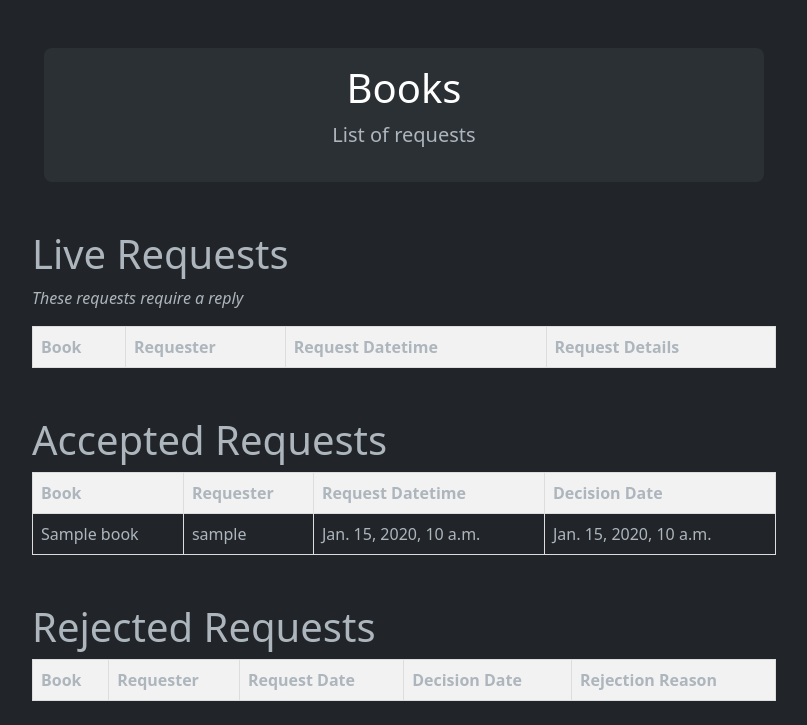
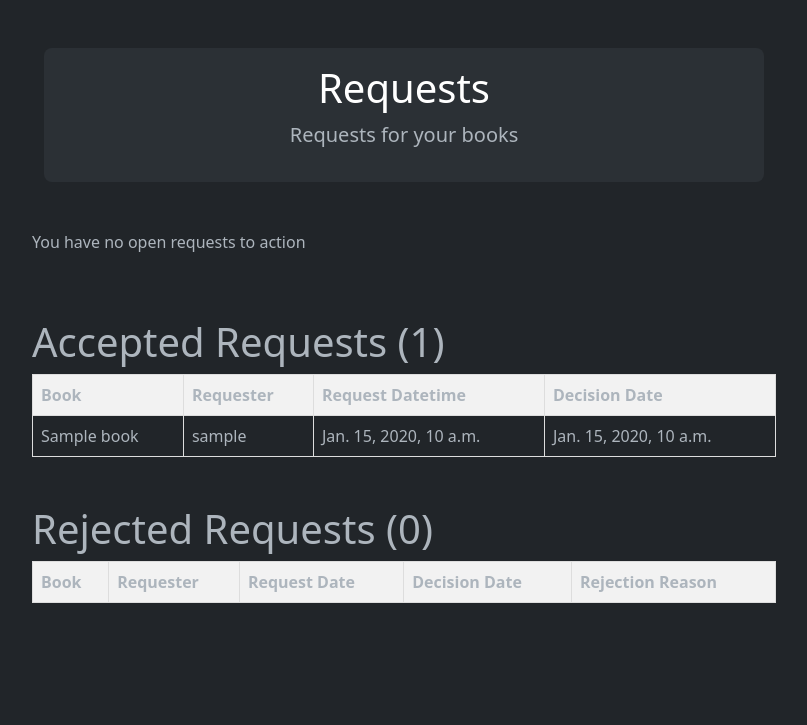
Before and after one commit to RickPaddock/bookswap, a Django app: page /requests_to_user_all/ in a window 1280 px wide. Shown: the part 113-838 px from the top of the page, without its empty margins (236-1043 px from the left). After the commit the page ends 716 px from the top, so only its background shows below. Run offline with Django 5.2, Linux system fonts and the light colour scheme; a user stored in the database is signed in; tables that the repository leaves empty hold one stand-in row (values such as "Sample post"); lists and menus that the app fills with data are empty; some libraries are stand-ins or nearby versions.

Commit message:
One request update view

```diff
--- a/books/templates/requests_to_user_all.html
+++ b/books/templates/requests_to_user_all.html
@@ -3,8 +3,8 @@
 
     <div class="container my-5">
         <div class="p-3 text-center bg-body-tertiary rounded-3">
-            <h1 class="text-body-emphasis">Books</h1>
-            <p class="lead">List of requests</p>
+            <h1 class="text-body-emphasis">Requests</h1>
+            <p class="lead">Requests for your books</p>
         </div>
     </div>
 
@@ -22,7 +22,8 @@
             background-color: #f2f2f2;
         }
     </style>
-    <h1>Live Requests</h1>
+    {% if requests_to_user_open.count > 0 %}
+        <h1>Live Requests ({{requests_to_user_open.count}})</h1>
         <p><i>These requests require a reply</i></p>
         <table>
             <thead>
@@ -44,8 +45,11 @@
                 {% endfor %}
             </tbody>
         </table>
+    {% else %}
+        <p>You have no open requests to action</p>
+    {% endif %}
     <br><br>
-    <h1>Accepted Requests</h1>
+    <h1>Accepted Requests ({{requests_to_user_accept.count}})</h1>
     <table>
         <thead>
             <tr>
@@ -67,7 +71,7 @@
         </tbody>
     </table>
     <br><br>
-    <h1>Rejected Requests</h1>
+    <h1>Rejected Requests ({{requests_to_user_reject.count}})</h1>
     <table>
         <thead>
             <tr>
--- a/books/views.py
+++ b/books/views.py
@@ -18,6 +18,8 @@ import requests
 from requests.exceptions import RequestException
 from json.decoder import JSONDecodeError
 from django.utils import timezone
+from datetime import timedelta
+from django.utils.dateparse import parse_datetime
 from .models import (
     Book,
     CustomUser,
@@ -350,14 +352,13 @@ class AddToWishListConfirmView(TemplateView):
     template_name = "add_to_wishlist_confirm.html"
 
 
-# TODO: If a user has requested the book before, the request button doesnt disable in the single_book page when pressed
 class RequestRaisedView(LoginRequiredMixin, UpdateView):
     def post(self, request, *args, **kwargs):
         requester_id = request.POST.get("requester")
         owner_id = request.POST.get("owner")
         google_book_id = request.POST.get("google_book_id")
         if requester_id and owner_id and google_book_id:
-            RequestBook.objects.get_or_create(
+            RequestBook.objects.create(
                 requester=CustomUser.objects.get(pk=requester_id),
                 owner=CustomUser.objects.get(pk=owner_id),
                 book=Book.objects.get(pk=google_book_id),
@@ -400,38 +401,28 @@ class RequestsToUserSingle(LoginRequiredMixin, DetailView):
     template_name = "requests_to_user_single.html"
 
 
-# TODO: combine these into one view
-class RequestApproveView(LoginRequiredMixin, UpdateView):
+class RequestDecisionView(LoginRequiredMixin, UpdateView):
     def post(self, request, *args, **kwargs):
+        time_window = timedelta(seconds=1)  # Calculate a small time window for matching
+        decisionInput = request.POST.get("decision")
         requester_id = request.POST.get("requester")
         owner_id = request.POST.get("owner")
         google_book_id = request.POST.get("google_book_id")
-        if requester_id and owner_id and google_book_id:
+        reject_reason = request.POST.get("reject_reason")  # Will be blank for approve
+        request_datetime = parse_datetime(request.POST.get("request_datetime"))
+        if decisionInput and requester_id and owner_id and google_book_id:
             request_book = RequestBook.objects.get(
                 requester=CustomUser.objects.get(pk=requester_id),
                 owner=CustomUser.objects.get(pk=owner_id),
                 book=Book.objects.get(pk=google_book_id),
+                request_datetime__gte=request_datetime - time_window,
+                request_datetime__lte=request_datetime + time_window,
             )
-            request_book.decision = True
+            if decisionInput == "Approve":
+                request_book.decision = True
+            elif decisionInput == "Reject":
+                request_book.decision = False
+            request_book.reject_reason = reject_reason
             request_book.decision_datetime = timezone.now()
             request_book.save()
             return HttpResponseRedirect(reverse("requests_to_user_all"))
-
-
-class RequestRejectView(LoginRequiredMixin, UpdateView):
-    def post(self, request, *args, **kwargs):
-        requester_id = request.POST.get("requester")
-        owner_id = request.POST.get("owner")
-        google_book_id = request.POST.get("google_book_id")
-        reject_reason = request.POST.get("reject_reason")
-        if requester_id and owner_id and google_book_id:
-            request_book = RequestBook.objects.get(
-                requester=CustomUser.objects.get(pk=requester_id),
-                owner=CustomUser.objects.get(pk=owner_id),
-                book=Book.objects.get(pk=google_book_id),
-            )
-            request_book.decision = False
-            request_book.decision_datetime = timezone.now()
-            request_book.reject_reason = reject_reason
-            request_book.save()
-            return HttpResponseRedirect(reverse("requests_to_user_all"))
--- a/bookswap/urls.py
+++ b/bookswap/urls.py
@@ -37,8 +37,7 @@ from books.views import (
     AddToLibraryConfirmView,
     AddToWishListConfirmView,
     RequestRaisedView,
-    RequestApproveView,
-    RequestRejectView,
+    RequestDecisionView,
 )
 
 # Django provides login and logout views so we dont create them in views.py
@@ -91,14 +90,9 @@ urlpatterns = [
         name="request_raised",
     ),
     path(
-        "request_approve/",
-        RequestApproveView.as_view(),
-        name="request_approve",
-    ),
-    path(
-        "request_reject/",
-        RequestRejectView.as_view(),
-        name="request_reject",
+        "request_decision/",
+        RequestDecisionView.as_view(),
+        name="request_decision",
     ),
 ]
 
```
Also changed, not shown: books/templates/group_detail.html (+7 -5 lines), books/templates/requests_to_user_single.html (+10 -8 lines). Lines whose indentation alone changed are shown as unchanged.
